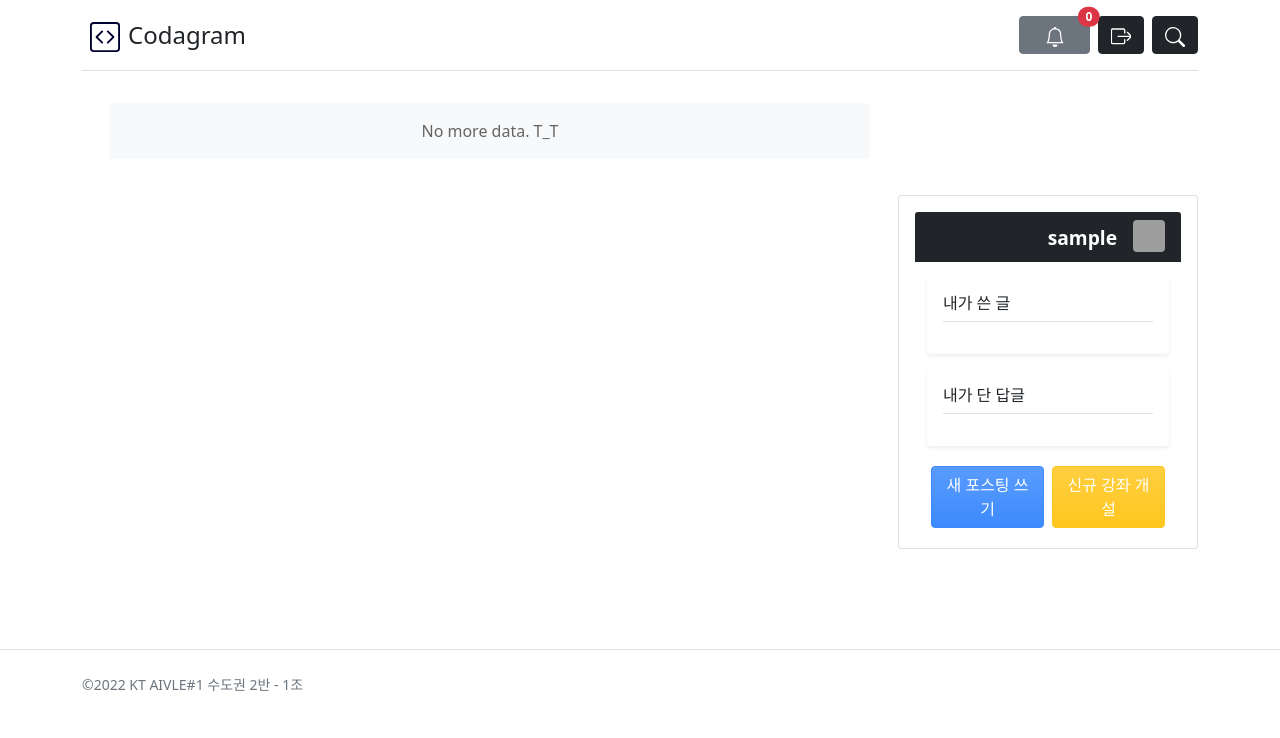
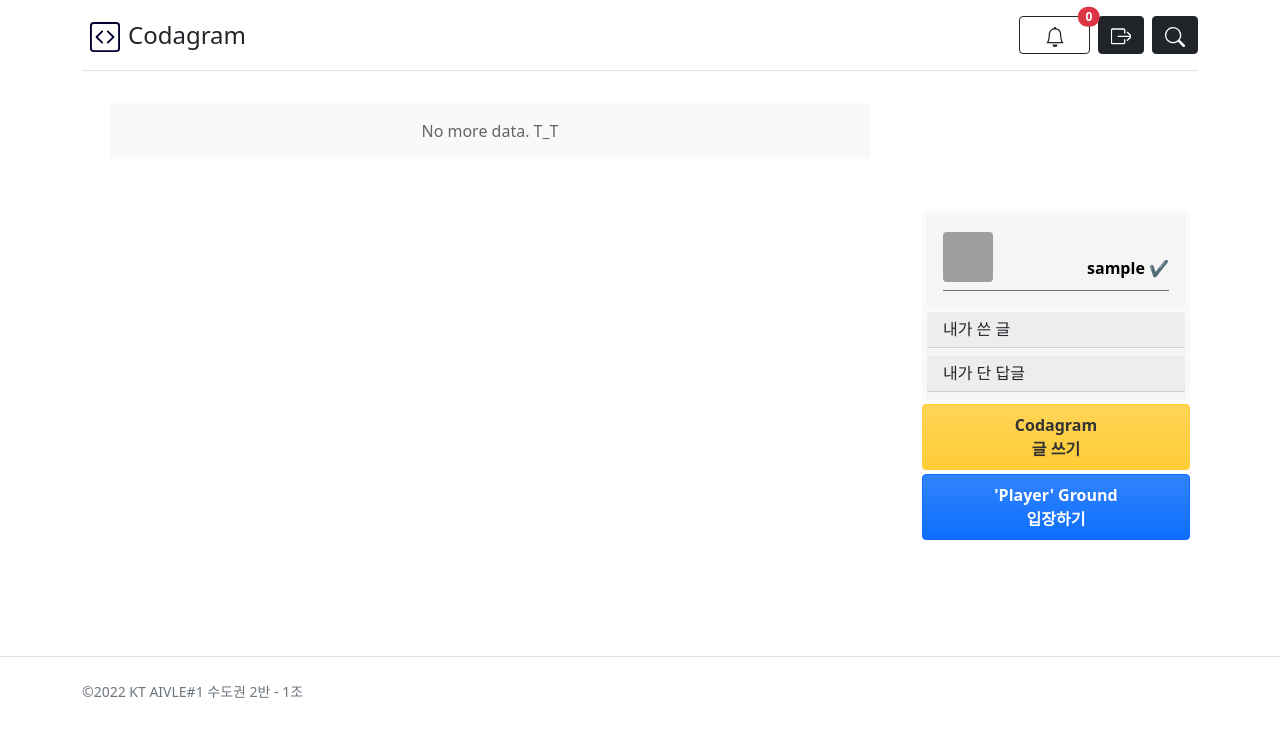
Before and after one commit to codebottlehun/MiniProject1-DjangoWebApp_n, a Django app: page /codagram/ in a window 1280 px wide. Shown: the top 738 px of the page. Run offline with Django 3.2, Linux system fonts and the light colour scheme; the visitor is signed in with stand-in values (Sample User, id 1); data that the repository does not hold is empty; some libraries are stand-ins or nearby versions; grey boxes are pictures that could not be loaded.

Commit message:
alter #36 main setting

```diff
--- a/codagram/templates/codagram/layout.html
+++ b/codagram/templates/codagram/layout.html
@@ -43,7 +43,7 @@
 
                     {% if request.user.is_authenticated %}
                         {% comment %} Put in logout {% endcomment %}
-                        <a role="button" type="button" class="btn btn-secondary position-relative me-2">
+                        <a id="alarmbtn" role="button" type="button" class="btn btn-outline-dark position-relative me-2">
                             &nbsp&nbsp
                             <svg
                                 xmlns="http://www.w3.org/2000/svg"
@@ -178,28 +178,16 @@
                 <div id="sidebar-wrapper2" class="sticky-top" >
                     <div id="profileView-margin" style="height:100px;"></div>
 
-                    <div class="card card-body " style="width: 300px;">
+                    <div class="card border-0 m-2 p-2" style="width: 300px; ">
                         {% include "codagram/user_info.html" %}
                         {% include "member/profile.html" %}
-                        <div class="d-flex">
-                            <div class="d-flex p-1 justify-content-center border-0">
-                                <div >
-                                    <button id="new-post" class="btn btn-primary bg-gradient " style="opacity:0.8">
-                                        새 포스팅 쓰기
-                                    </button>
-                                </div>
-                            </div>
-                            <div class="d-flex p-1 justify-content-center border-0" style="opacity:0.9">
-                                <div >
-                                    <button id="new-lecture" class="btn btn-warning bg-gradient" style="font-color:rgb(0,0,0);">
-                                        <a class="text-decoration-none" style="color:rgb(255,255,255); ">
-                                        신규 강좌 개설
-                                        </a>
-                                    </button>
-                                </div>
-                            </div>
+
+                        <div id="new-post" class="flex-fill align-items-center btn btn-warning bg-gradient fw-bold mx-2 my-1 p-2" style="opacity:0.8;" >
+                            Codagram</br>글 쓰기
                         </div>
-
+                        <div id="new-lecture" class="flex-fill align-items-center btn btn-primary bg-gradient fw-bold mx-2  p-2" style="font-color:rgb(0,0,0);">
+                            'Player' Ground</br> 입장하기
+                        </div>
                     </div>
                     <div id="profileView-margin" style="height:100px;"></div>
                 </div>
@@ -227,8 +215,88 @@
             </div>
     </div>
 
+
+    <!-- 모달을 열기 위한 버튼 -->
+    <button type="button" style="display: none" class="btn btn-primary btn-lg" id="openModalBtn">
+    </button>
+    <button type="button" style="display: none" class="btn btn-primary btn-lg" id="openModalBtn2">
+    </button>
+    <!-- 모달 영역 -->
+    <div id="modalBox" class="modal fade bd-example-modal-lg" role="dialog" aria-labelledby="myLargeModalLabel" aria-hidden="true" >
+        <div class="modal-dialog" role="document">
+          <div class="modal-content">
+            <div class="modal-header">
+              <h5 class="modal-title">Alarm List</h5>
+            </div>
+            <div class="modal-body">
+              {% if alarm_list %}
+                {% for d in alarm_list %}
+                    {% include "member/_post_card.html" %}
+                {% endfor %}
+              {% endif %}
+            </div>
+            <div class="modal-footer">
+              <button id="modalBox_confirm" type="button" class="btn btn-primary">Confirm</button>
+              <button id="modalBox_close" type="button" class="btn btn-secondary" data-dismiss="modal">Close</button>
+            </div>
+          </div>
+        </div>
+      </div>
+
+      <div id="modalBox2" class="modal" tabindex="-1" role="dialog">
+        <div class="modal-dialog" role="document">
+          <div class="modal-content">
+            <div class="modal-header mt-3">
+            </div>
+            <div class="modal-body">
+              <p>
+              {% for message in messages %}
+                    {{ message.message  }}
+              {% endfor %}
+            </p>
+            </div>
+            <div class="modal-footer">
+              <button id="modalBox_close2" type="button" class="btn btn-primary" data-dismiss="modal">OK!</button>
+            </div>
+          </div>
+        </div>
+      </div>
+
+
     <script>
     $(function () {
+        // alarm
+        $('#openModalBtn').on('click', function(){
+            $('#modalBox').modal('show');
+                console.log("click open");
+        });
+
+        $('#modalBox_confirm').on('click', function(){
+            //$('#modalBox').modal('hide');
+            window.location.href = '{% url "codagram:reset_alarm"%}';
+            //window.location.href = '{% url "member:check_alarm"%}';
+
+        });
+
+        $('#modalBox_close').on('click', function(){
+            $('#modalBox').modal('hide');
+            console.log("click close");
+        });
+
+        // message
+        $('#openModalBtn2').on('click', function(){
+            $('#modalBox2').modal('show');
+                console.log("click open");
+        });
+        $('#modalBox_close2').on('click', function(){
+            $('#modalBox2').modal('hide');
+            console.log("click close");
+        });
+
+
+
+
+
         //Keep track of last scroll
         var submenuHide = false;
 
@@ -320,6 +388,8 @@
         document.getElementById("searchBtn").addEventListener("click", javascript_onclik_searchBtn);
         document.getElementById("new-post").addEventListener("click", javascript_onclik_newpost);
         document.getElementById("new-lecture").addEventListener("click", javascript_onclik_newlecture);
+        document.getElementById("alarmbtn").addEventListener("click", javascript_onclik_modal1);
+
         var searchBtn_On = false;
         function javascript_onclik_searchBtn(){
                 if (searchBtn_On){
@@ -337,7 +407,10 @@
             location.href = "{% url 'post:post_create' %}";
         }
         function javascript_onclik_newlecture(){
-            location.href = "{% url 'post:post_create' %}";
+            location.href = "{% url 'lecture:index' %}";
+        }
+        function javascript_onclik_modal1(){
+            document.getElementById("openModalBtn").click();
         }
 
         let titletmp = "Codagram " + ("{{request.path}}").replace('/', '· ');
@@ -346,6 +419,11 @@
         }
         titletmp = replaceAll(titletmp, '/', '-')
         document.title = titletmp ;
+
+        {% if messages %}
+            document.getElementById("openModalBtn2").click();
+        {% endif %}
+
 
         //document.getElementById("new-post").addEventListener("click", javascript_onclikc);
         //function javascript_onclikc(){
--- a/codagram/templates/codagram/user_info.html
+++ b/codagram/templates/codagram/user_info.html
@@ -2,15 +2,16 @@
 
 {% block content %}
     {% if request.user.is_authenticated %}
-        <div class="card-header bg-dark d-flex justify-content-end align-items-center">
-
-            <div class="me-3 mt-1">
-                <a class="text-decoration-none fw-bolder" style="color:rgb(255,255,255); font-size:1.2em;">
-                    {{ request.user.username }}
-                </a>
-            </div>
-            <div>
-                <img src="{% url "pydenticon_image" request.user.username %}" class="rounded" style="width: 32px; height: 32px;" />
+        <div class="align-items-center p-3 mx-2 border border-light rounded-top border-5" style="background-color:#F5F5F5">
+            <div class="d-flex justify-content-between border-bottom border-secondary pb-2">
+                <div>
+                    <img src="{% url "pydenticon_image" request.user.username %}" class="rounded" style="width: 50px; height: 50px;" />
+                </div>
+                <div class="ms-2 mt-4">
+                    <a class="text-decoration-none fw-bolder" style="color:rgb(0,0,0); font-size:1.0m;">
+                        {{ request.user.username }} ✔
+                    </a>
+                </div>
             </div>
         </div>
     {% else %}
--- a/codagram/urls.py
+++ b/codagram/urls.py
@@ -5,5 +5,8 @@ app_name='codagram'
 urlpatterns=[
     path('', views.index, name='index'),
     path('postlist_new/', views.postlist_new, name='postlist_new'),
+    path('reset_alarm/', views.reset_alarm, name='reset_alarm'),
+
     path('denine/', views.denine_404, name='denine_404'),
+
 ]
--- a/codagram/views.py
+++ b/codagram/views.py
@@ -2,12 +2,14 @@ from datetime import timedelta
 from django.http import HttpResponse, JsonResponse
 from django.shortcuts import render, redirect
 from django.utils import timezone
-from post.models import Post
+from post.models import Post, Comment
+from django.contrib.auth.decorators import login_required
 from member.views import my_paper, alarm
 from django.views.decorators.csrf import csrf_exempt
 from django.core import serializers
 from django.core.paginator import Paginator
 import json
+from django.conf import settings
 
 default_message = 'The page you are looking for might have been removed had its name changed or is temporarily unavailable.'
 onepagecnt = 10
@@ -36,7 +38,7 @@ def index(request):
 
     alarmlist = [];
     for i,c in enumerate(data):
-        if i<10 :
+        if i<100 :
             alarmlist.append(c)
 
     context.update({"alarm_list":alarmlist})
@@ -58,22 +60,15 @@ def denine_404(request, title = "404 - Page not found", msg = default_message):
 @csrf_exempt
 def postlist_new(request):
     page = json.loads(request.body)
-
-
     q = page.get('query', '')
-    print(q)
     post_all = ''
     if q:
         post_all = Post.objects.filter(subject__icontains=q)
-        print('검색')
     else:
         post_all = Post.objects.all()
-        print('미검색')
 
     page_num = int(page.get('paging_list')) + 1
-
     paginator = Paginator(post_all, onepagecnt)
-    print(str(page_num) + "/" + str(paginator.num_pages))
 
     post_data = paginator.get_page(1).object_list
     if page_num < paginator.num_pages + 1:
@@ -87,3 +82,15 @@ def postlist_new(request):
         })
 
     return HttpResponse()
+
+@login_required
+def reset_alarm(request):
+    ob = Comment.objects.filter(user=request.user);
+
+    for i in ob:
+        print(i)
+        i.check = True
+        i.save()
+
+
+    return redirect('codagram:index')
--- a/config/settings.py
+++ b/config/settings.py
@@ -23,6 +23,7 @@ INSTALLED_APPS = [
     'django.contrib.sessions',
     'django.contrib.messages',
     'django.contrib.staticfiles',
+    'django.contrib.humanize',
     #'debug_toolbar',
     #third apps
     'django_extensions',
--- a/config/urls.py
+++ b/config/urls.py
@@ -1,7 +1,9 @@
+from django.conf import settings
 from django.contrib import admin
 from django.urls import include, path, re_path
 from django.views.generic import RedirectView
 from django_pydenticon.views import image as pydenticon_image
+from django.conf.urls.static import static
 
 urlpatterns = [
     #project app
@@ -10,10 +12,12 @@ urlpatterns = [
     path('member/', include('member.urls')),
     path('post/', include('post.urls')),
     path('lecture/', include('lecture.urls')), #lecture
+    path('accounts/login/', RedirectView.as_view(pattern_name='codagram:index')), # logout
 
     path('identicon/image/<path:data>/', pydenticon_image, name='pydenticon_image'),
-    path('', RedirectView.as_view(pattern_name='codagram:index')),
-    path('accounts/login/', RedirectView.as_view(pattern_name='codagram:index')), # logout
-    # re_path('', RedirectView.as_view(pattern_name='codagram:denine_404')),
+    path('', RedirectView.as_view(pattern_name='codagram:index'), name='root'),
+    re_path('', RedirectView.as_view(pattern_name='codagram:denine_404')),
 
 ]
+
+urlpatterns += static(settings.MEDIA_URL, document_root=settings.MEDIA_ROOT)
--- a/member/forms.py
+++ b/member/forms.py
@@ -8,4 +8,4 @@ class SignupForm(UserCreationForm):
 
     class Meta(UserCreationForm.Meta):
         model = User
-        fields = ['email', 'username', 'user_type']
+        fields = ['username', 'user_photo', 'user_type']
--- a/member/templates/member/profile.html
+++ b/member/templates/member/profile.html
@@ -1,99 +1,81 @@
 {% load bootstrap5 %}
 {% block content %}
-<body class="bg-light">
-    <main class="container">
-      <div class="my-3 p-3 bg-body rounded shadow-sm">
-        <h6 class="border-bottom pb-2 mb-0">내가 쓴 글</h6>
-
+<div class="mx-2 border border-light border-top-0 border-bottom-0 border-5" style="background-color:#F5F5F5">
+    <h6 class="card-header botext-muted">내가 쓴 글</h6>
+    <div class="d-flex flex-column m-1">
+        <div class="d-flex flex-column  text-muted ">
             {% for data in post_data %}
-          <div class="d-flex text-muted pt-3 ">
-            <p class="pb-3 mb-0 small lh-sm border-bottom col-11">
-              <strong class="d-block text-gray-dark">@{{data.author}}
+                <div class="d-flex justify-content-between border-bottom py-2 bg-light">
+                    <a
+                        href="{% url 'post:detail' data.id %}"
+                        class="ms-2 text-decoration-none"
+                        style="color:rgb(0,0,0)">
+                        {{ data.subject }}
+                    </a>
                     {% if data.solved %}
-                  <span class="badge bg-success">Close</span>
+                      <a class="mb-1 me-1" style="color:#0275d8; font-weight:bold; font-size:0.7em">Solved</a>
                     {% else %}
-                  <span class="badge bg-warning text-dark">Open</span>
+                      <a class="mb-1 me-1" style="color:#f0ad4e; font-weight:bold; font-size:0.7em">Open</a>
                     {% endif %}
 
-              </strong>
-              <a href="{% url 'post:detail' data.id %}">
-                {{ data.subject }}
-              </a>
-            </p>
-            <small class="d-block text-end mt-3 col">
-
-            </small>
                 </div>
             {% endfor %}
-
-        <div style='text-align:center'>
-          <ul class='pagination'>
+        </div>
+    </div>
+    {% if post_range %}
+    <div class='d-flex justify-content-center bd-highlight m-1'>
+        [&nbsp;
       {% for i in post_range %}
-              <li>
-                <a href='{% url "codagram:index" %}?page={{ i }}'>
-                  {{ i }}
+        <a
+            href='{% url "codagram:index" %}?page={{ i }}'
+            class="text-decoration-none"
+            style="color:rgb(0,0,0)">
+            {{ i }}&nbsp;
         </a>
-              </li>
         {% endfor %}
-          </ul>
+        ]
+    </div>
+    {% endif %}
 </div>
 
+
+<div class="mx-2 border border-light border-top-0 border-bottom-0 border-5" style="background-color:#F5F5F5">
+  <h6 class="card-header botext-muted">내가 단 답글</h6>
+  <div class="d-flex flex-column m-1">
+      <div class="d-flex flex-column  text-muted ">
+          {% for data in com_data %}
+          <div class="d-flex justify-content-between border-bottom py-2 bg-light">
+                <a
+                      href="{% url 'post:detail' data.post.id %}"
+                      class="ms-2 text-decoration-none"
+                      style="color:rgb(0,0,0)">
+                      {{ data.post.subject }}
+                  </a>
+                {% if data.solved %}
+                      <a class="mb-1 me-1" style="color:#0275d8; font-weight:bold; font-size:0.7em">Solved</a>
+                    {% else %}
+                      <a class="mb-1 me-1" style="color:#f0ad4e; font-weight:bold; font-size:0.7em">Open</a>
+                    {% endif %}
+
+              </div>
+          {% endfor %}
+      </div>
+  </div>
+  {% if com_range %}
+  <div class='d-flex justify-content-center bd-highlight m-1'>
+
+    [&nbsp;
+    {% for i in com_range %}
+    <a
+        href='{% url "paging:army_shop" %}?page={{ i }}'
+        class="text-decoration-none"
+        style="color:rgb(0,0,0)">
+        {{ i }}&nbsp;
+    </a>
+    {% endfor %}
+    ]
+  </div>
+  {% endif%}
 </div>
 
-      <div class="my-3 p-3 bg-body rounded shadow-sm">
-        <h6 class="border-bottom pb-2 mb-0">내가 단 답글</h6>
-        {% for data in com_data %}
-          <div class="d-flex text-muted pt-3 ">
-            <p class="pb-3 mb-0 small lh-sm border-bottom col-11">
-              <strong class="d-block text-gray-dark">@{{data.author}}
-                {% if data.post.solved %}
-                  <span class="badge bg-success">Close</span>
-                {% else %}
-                  <span class="badge bg-warning text-dark">Open</span>
-                {% endif %}
-
-              </strong>
-              <a href="{% url 'post:detail' data.post.id %}">
-                {{data.post.subject}}
-              </a>
-            </p>
-            <small class="d-block text-end col">
-              <button type="button" class="btn btn-outline-danger btn-sm" data-bs-toggle="modal" data-bs-target="#modalChoice">Del</button>
-
-              <div class="modal fade" tabindex="-1" role="dialog" id="modalChoice">
-                <div class="modal-dialog" role="document">
-                  <div class="modal-content rounded-4 shadow">
-                    <div class="modal-body p-4 text-center">
-                      <h5 class="mb-0">Commemt Delete</h5>
-                      <p class="mb-0">댓글을 정말 삭제하겠습니까?</p>
-                    </div>
-                    <div class="modal-footer flex-nowrap p-0">
-                      <button type="button" class="btn btn-lg btn-link fs-6 text-decoration-none col-6 m-0 rounded-0 border-right">
-                        <strong><a href="/mypage/delete/?text_type=0&id={{ com_data.id }}">네</a></strong>
-                      </button>
-                      <button type="button" class="btn btn-lg btn-link fs-6 text-decoration-none col-6 m-0 rounded-0" data-bs-dismiss="modal">아니요</button>
-                    </div>
-                  </div>
-                </div>
-              </div>
-
-            </small>
-          </div>
-        {% endfor %}
-
-      <div style='text-align:center'>
-        <ul class='pagination'>
-          {% for i in com_range %}
-            <li>
-              <a href='{% url "paging:army_shop" %}?page={{ i }}'>
-                {{ i }}
-              </a>
-            </li>
-          {% endfor %}
-        </ul>
-      </div>
-
-      </div>
-
-    </body>
 {% endblock %}
--- a/post/urls.py
+++ b/post/urls.py
@@ -13,5 +13,6 @@ urlpatterns = [
     path('comment/get/', views.comment_get),
     path('post/update/<int:post_id>', views.post_update, name='post_update'),
     path('post/delete/<int:post_id>', views.post_delete, name='post_delete'),
-    path('like/<int:post_id>/', views.like_post, name="like_post"),
+    path('post/like/<int:post_id>', views.like_post, name="like_post"),
+    path('post/dislike/<int:post_id>/', views.dislike_post, name="dislike_post"),
 ]
--- a/requirements.txt
+++ b/requirements.txt
@@ -6,7 +6,7 @@ django-bootstrap-v5
 django-pydenticon
 django-ckeditor
 django-embed-video
-
+django-tagging
 
 pillow
 easy-thumbnails
```
Also changed, not shown: codagram/templates/codagram/_post_card.html (+28 -22 lines), post/models.py (+11 -2 lines), post/templates/post/post_detail.html (+22 -1 lines), post/templatetags/post_tags.py (added, +7 -0 lines), post/views.py (+72 -13 lines), post/templatetags/__init__.py (added). Lines whose indentation alone changed are shown as unchanged.
